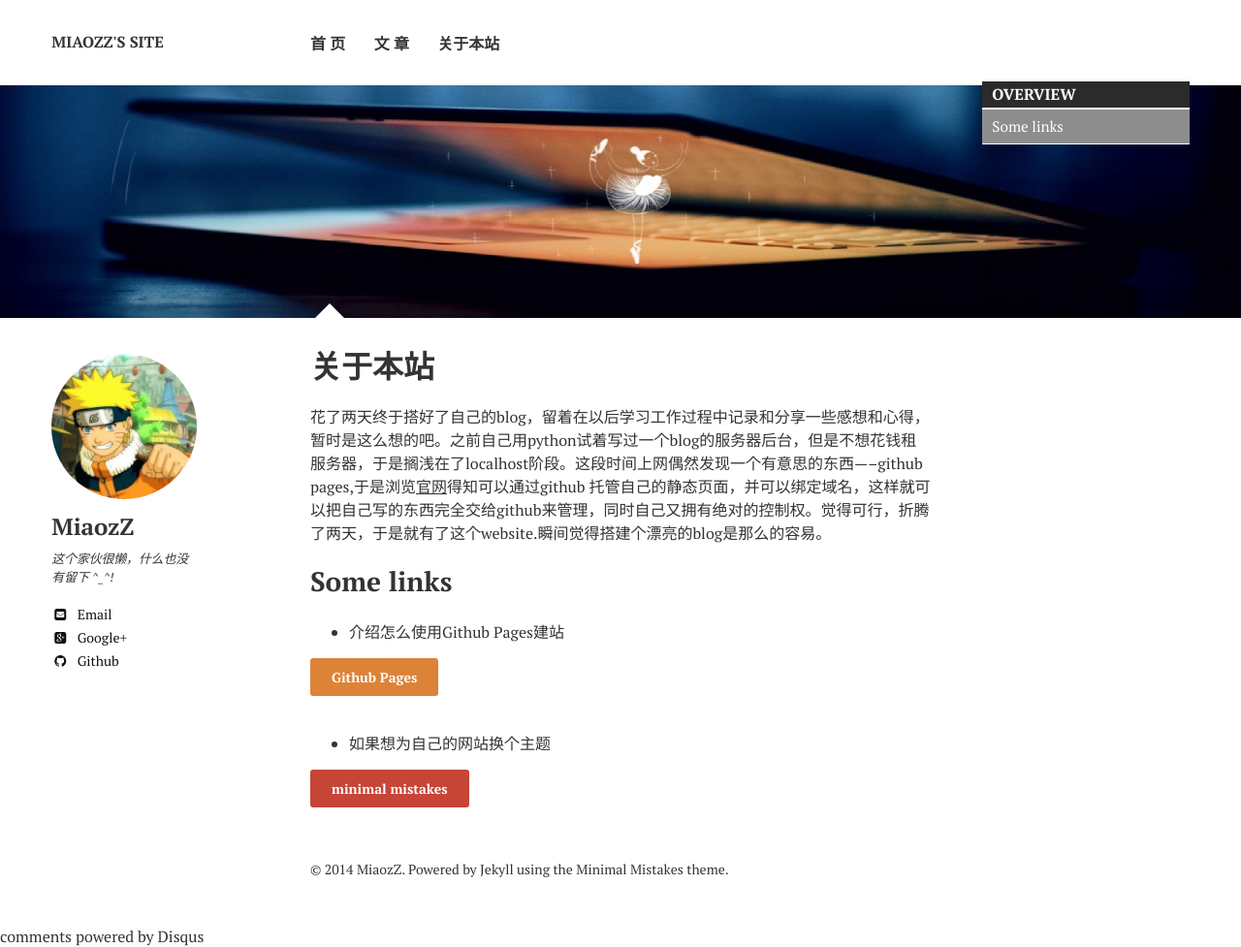
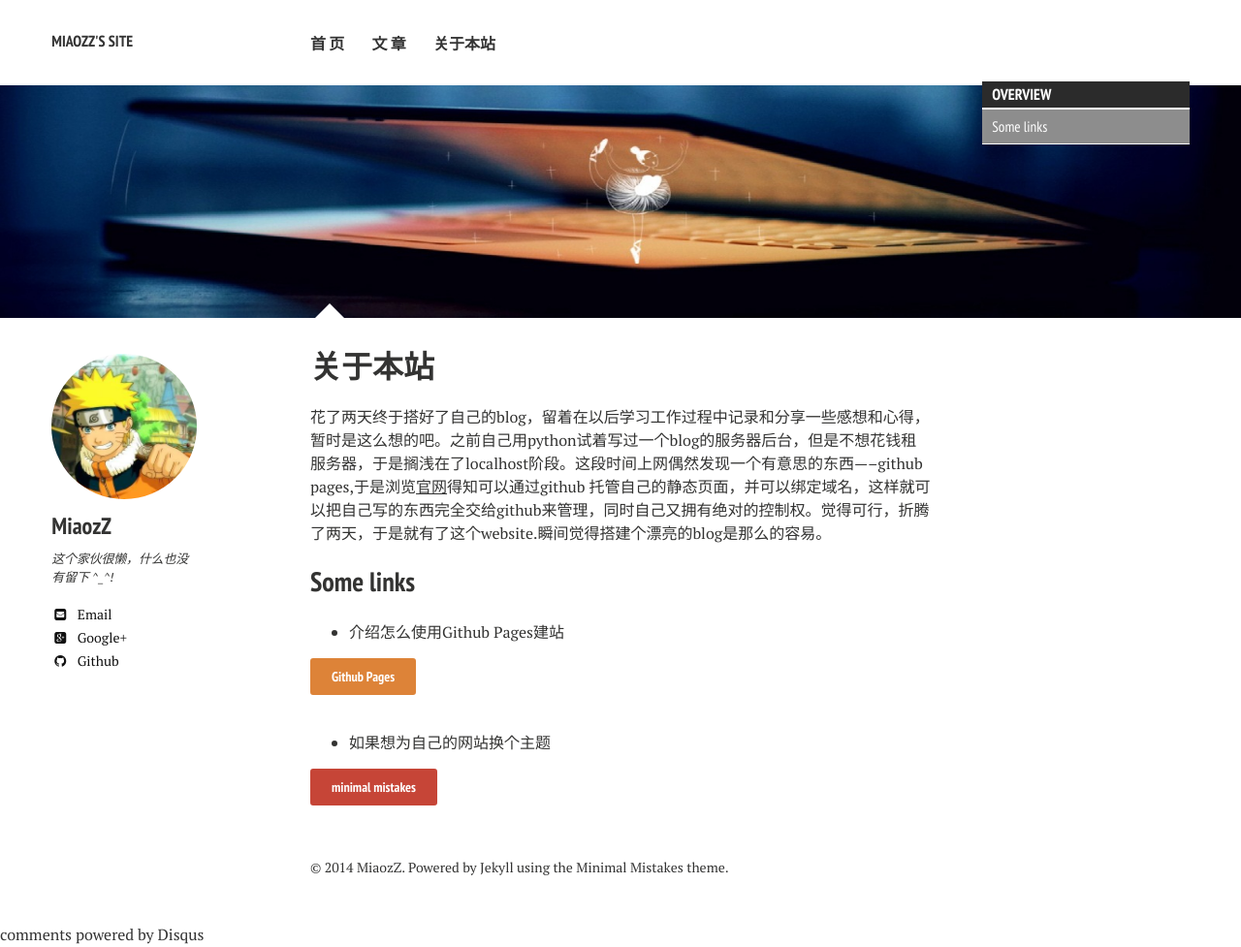
Before and after one commit to buptmiao/buptmiao.github.io, a Jekyll site: the page built from about/index.md, in a window 1280 px wide. Shown: the whole page at 97% size. Built offline with Jekyll 4.4.1, drawn with Linux system fonts in a browser that asks for light colours; nearby versions of some CDN libraries; comment, search, counter and statistics services are not loaded.

Commit message:
change font

```diff
--- a/_sass/variables.scss
+++ b/_sass/variables.scss
@@ -4,8 +4,8 @@
 $paragraph-indent: true !default;
 //$base-font: 'PT Serif', serif;
 $base-font: 'PT Serif', Arial, Microsoft YaHei, Hiragino Sans GB, WenQuanYi Micro Hei;
-//$heading-font: 'PT Sans Narrow', sans-serif;
-$heading-font: 'PT Serif', Arial, Microsoft YaHei, Hiragino Sans GB, WenQuanYi Micro Hei;
+$heading-font: 'PT Sans Narrow', sans-serif;
+//$heading-font: 'PT Serif', Arial, Microsoft YaHei, Hiragino Sans GB, WenQuanYi Micro Hei;
 $code-font: Monaco, "Courier New", "DejaVu Sans Mono", "Bitstream Vera Sans Mono", monospace;
 $alt-font: $base-font;
 
```
